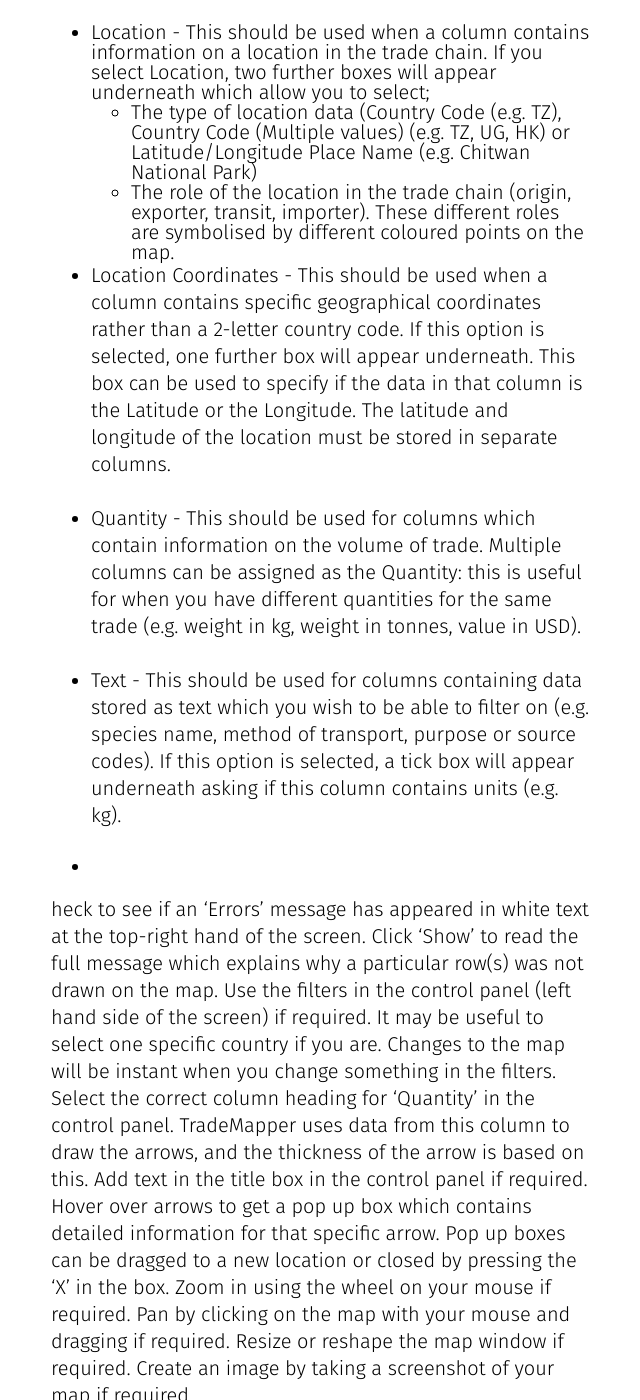
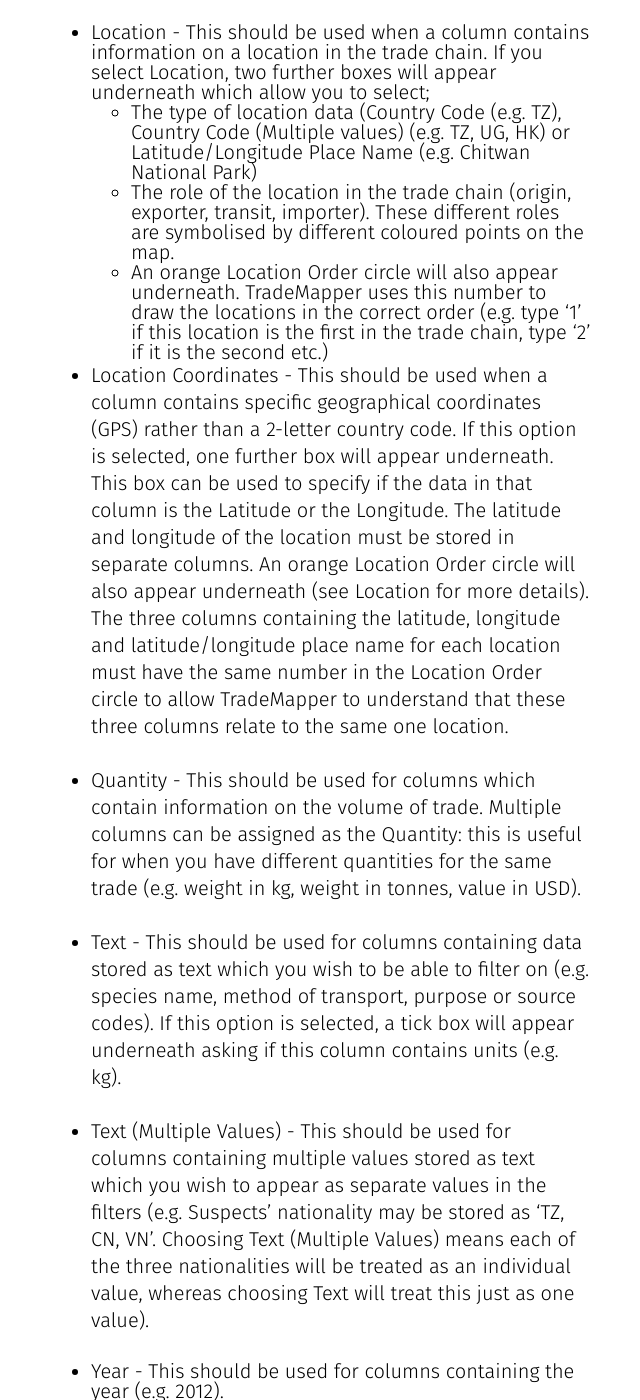
Before and after one commit to trademapper/trademapper-js, a Jekyll site: the page built from _pages/01_starting.md, in a window 1280 px wide and 1400 px high, scrolled down 679 px. Shown: the whole window, without its empty margins (469-1109 px from the left). Built offline with Jekyll 4.4.1, drawn with Linux system fonts in a browser that asks for light colours.

Commit message:
Update 01_starting.md

```diff
--- a/_pages/01_starting.md
+++ b/_pages/01_starting.md
@@ -19,14 +19,18 @@
   * Location - This should be used when a column contains information on a location in the trade chain. If you select Location, two further boxes will appear underneath which allow you to select;
      * The type of location data (Country Code (e.g. TZ), Country Code (Multiple values) (e.g. TZ, UG, HK) or Latitude/Longitude Place Name (e.g. Chitwan National Park)
      * The role of the location in the trade chain (origin, exporter, transit, importer). These different roles are symbolised by different coloured points on the map.
+     * An orange Location Order circle will also appear underneath. TradeMapper uses this number to draw the locations in the correct order (e.g. type '1' if this location is the first in the trade chain, type '2' if it is the second etc.)
 
- * Location Coordinates - This should be used when a column contains specific geographical coordinates rather than a 2-letter country code. If this option is selected, one further box will appear underneath. This box can be used to specify if the data in that column is the Latitude or the Longitude. The latitude and longitude of the location must be stored in separate columns.
+
+ * Location Coordinates - This should be used when a column contains specific geographical coordinates (GPS) rather than a 2-letter country code. If this option is selected, one further box will appear underneath. This box can be used to specify if the data in that column is the Latitude or the Longitude. The latitude and longitude of the location must be stored in separate columns. An orange Location Order circle will also appear underneath (see Location for more details). The three columns containing the latitude, longitude and latitude/longitude place name for each location must have the same number in the Location Order circle to allow TradeMapper to understand that these three columns relate to the same one location.
 
  * Quantity - This should be used for columns which contain information on the volume of trade. Multiple columns can be assigned as the Quantity: this is useful for when you have different quantities for the same trade (e.g. weight in kg, weight in tonnes, value in USD).
 
  * Text - This should be used for columns containing data stored as text which you wish to be able to filter on (e.g. species name, method of transport, purpose or source codes). If this option is selected, a tick box will appear underneath asking if this column contains units (e.g. kg).
 
-*
+* Text (Multiple Values) - This should be used for columns containing multiple values stored as text which you wish to appear as separate values in the filters (e.g. Suspects' nationality may be stored as 'TZ, CN, VN'. Choosing Text (Multiple Values) means each of the three nationalities will be treated as an individual value, whereas choosing Text will treat this just as one value).
+
+* Year - This should be used for columns containing the year (e.g. 2012).
 
 heck to see if an ‘Errors’ message has appeared in white text at the top-right hand of the screen. Click ‘Show’ to read the full message which explains why a particular row(s) was not drawn on the map.
 Use the filters in the control panel (left hand side of the screen) if required. It may be useful to select one specific country if you are. Changes to the map will be instant when you change something in the filters.
```
